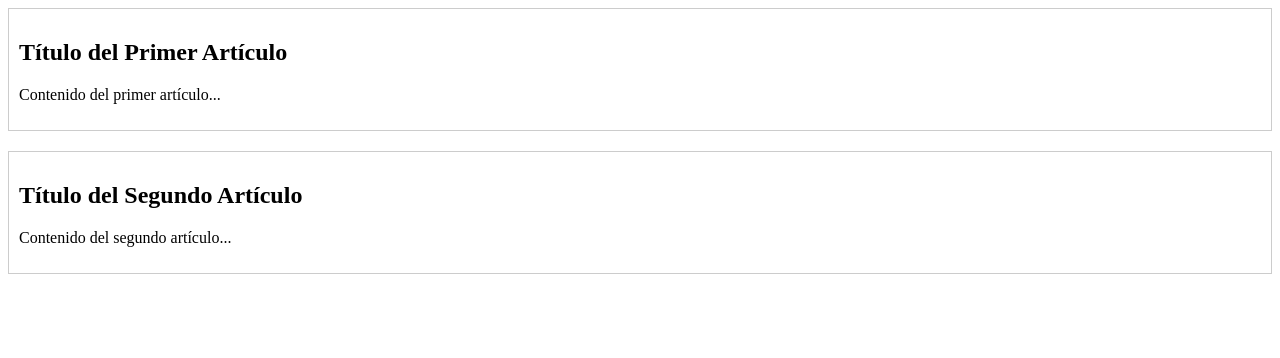
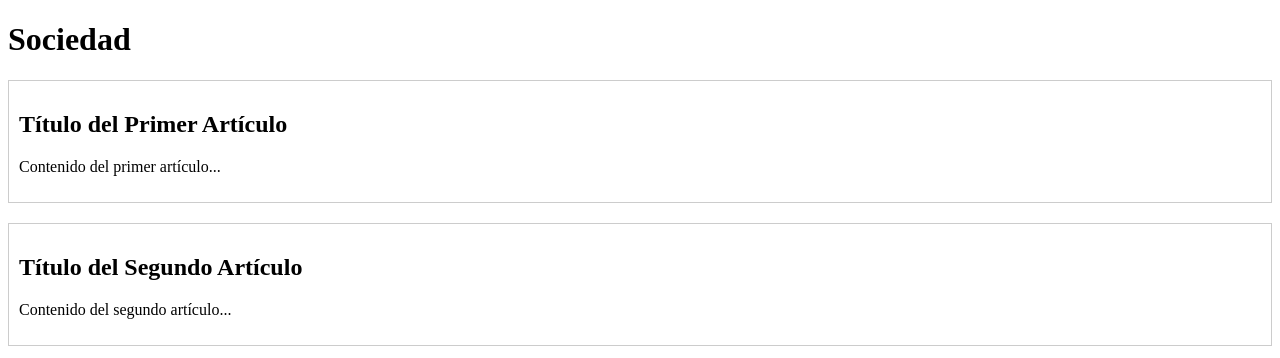
Before and after one commit to MarcosBeasSanchez/Periodico, a plain HTML site: page sociedad.html in a window 1280 px wide. Drawn offline with Linux system fonts and the light colour scheme.

Commit message:
Update sociedad.html
sociedad con fallos corregidos

```diff
--- a/sociedad.html
+++ b/sociedad.html
@@ -13,7 +13,7 @@
     </style>
 </head>
 <body>
-
+<h1> Sociedad </h1>
     <div class="articulo">
         <h2>Título del Primer Artículo</h2>
         <p>Contenido del primer artículo...</p>
```
